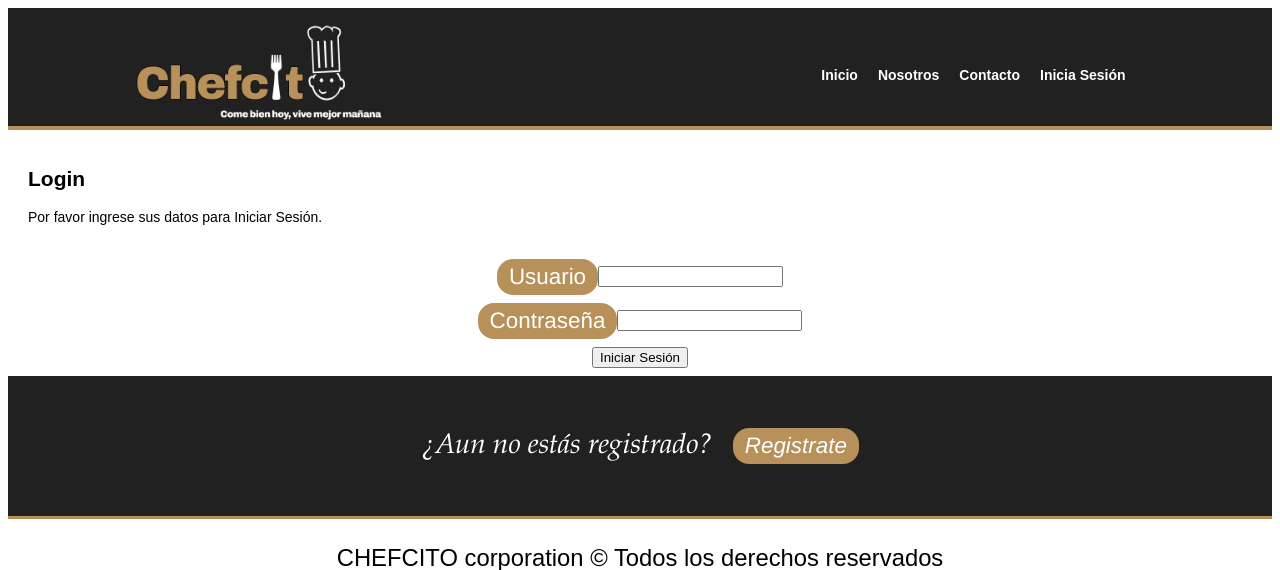
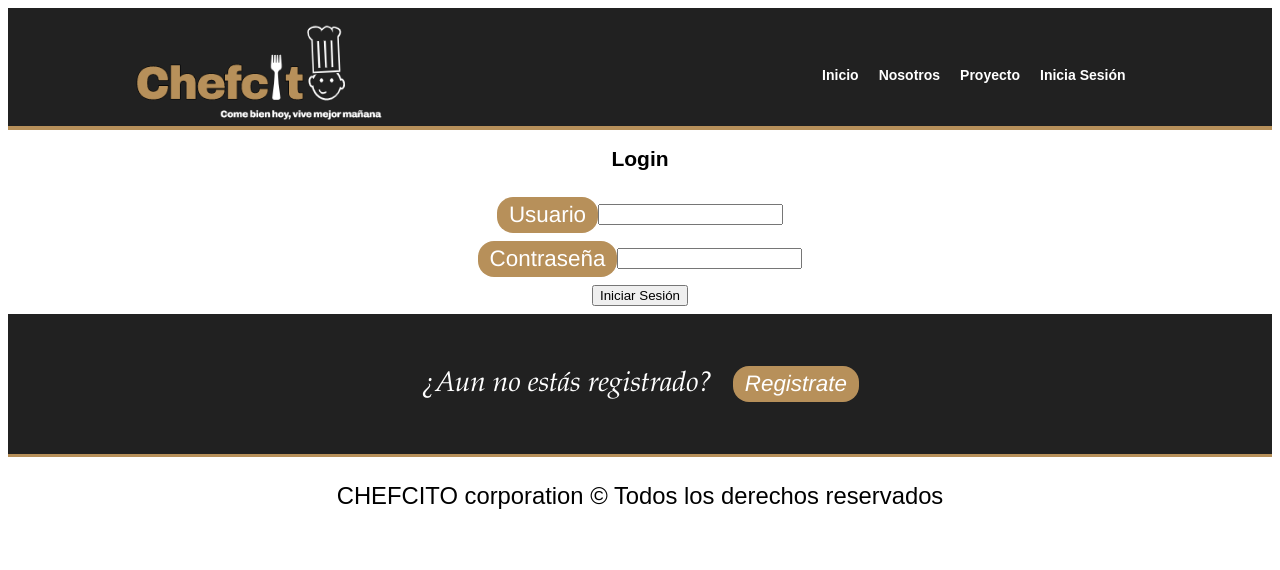
Before and after one commit to juandevia/IOT-pagina-web, a PHP site: page /login.php in a window 1280 px wide. Shown: the top 570 px of the page. Run offline with PHP 8.4, Linux system fonts and the light colour scheme; data that the repository does not hold is empty.

Commit message:
Update login.php

```diff
--- a/login.php
+++ b/login.php
@@ -137,7 +137,7 @@ if($_SERVER["REQUEST_METHOD"] == "POST"){
             <ul><!--lista no ordenanda con los enlaces-->
                 <li><a href="index.html">Inicio </a></li>
                 <li><a href="nosotrosl.html">Nosotros</a></li>
-                <li><a href="contacto.html">Contacto</a></li>
+                <li><a href="contacto.html">Proyecto</a></li>
                 <li><a href="login.php">Inicia Sesión</a></li>
 
             </ul>
@@ -145,9 +145,6 @@ if($_SERVER["REQUEST_METHOD"] == "POST"){
     </header>
 
     <!-- Clase para crear el formulario de inicio de sesión -->
-    <div class="wrapper">
-        <h2>Login</h2>
-        <p>Por favor ingrese sus datos para Iniciar Sesión.</p>
 
         <?php
         if(!empty($login_err)){
@@ -155,10 +152,14 @@ if($_SERVER["REQUEST_METHOD"] == "POST"){
         }
         ?>
 
-    </div>
+
 
         <!-- Se crea el formulario para ser enviado a al codigo php -->
         <form action="<?php echo htmlspecialchars($_SERVER["PHP_SELF"]); ?>" method="post">
+
+            <div class="form-group">
+                <h2>Login</h2>
+            </div>
             <div class="form-group">
                 <label>Usuario</label>
                 <input type="text" name="username" class="form-control <?php echo (!empty($username_err)) ? 'is-invalid' : ''; ?>" value="<?php echo $username; ?>">
@@ -172,7 +173,6 @@ if($_SERVER["REQUEST_METHOD"] == "POST"){
             <div class="form-group">
                 <input type="submit" class="btn btn-primary" value="Iniciar Sesión">
             </div>
-
 
             <section class="cuota">
             <span>¿Aun no estás registrado?</span>
```
